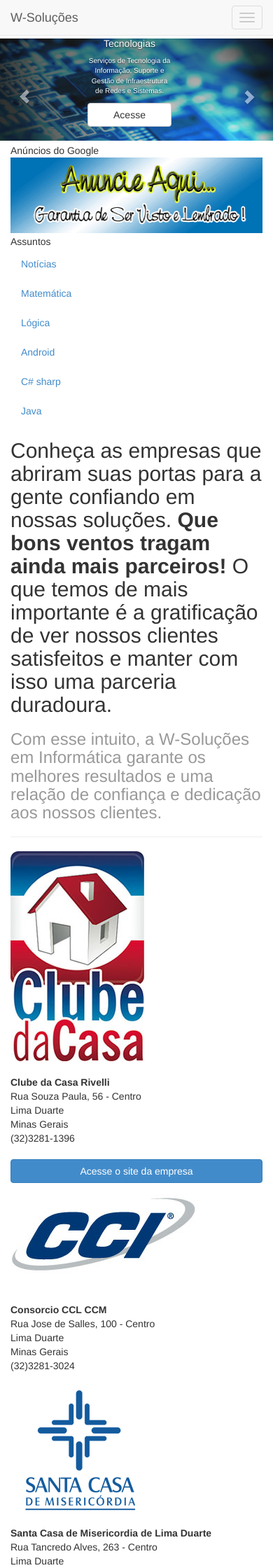
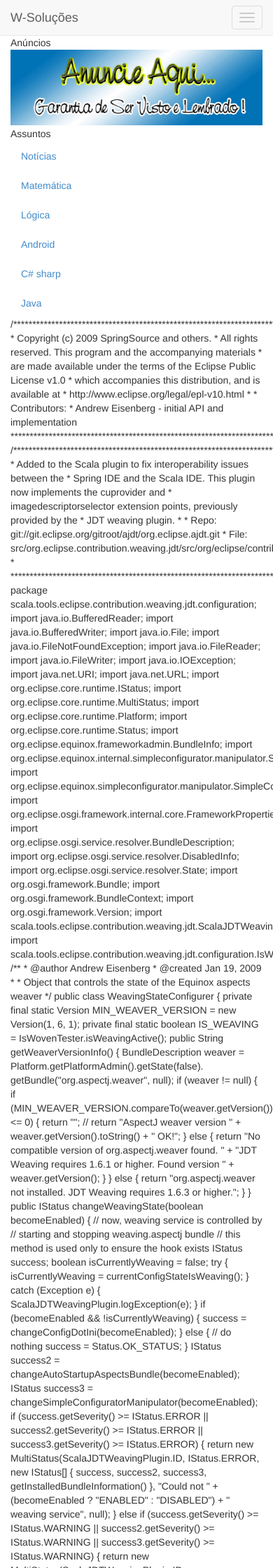
Before and after one commit to williandroid/w-solucoes, a PHP site: page /parceiros.php in a window 390 px wide; the page is wider, and only the part inside the window is pictured. Shown: the top 2240 px of that part at 70% size. Run offline with PHP 8.4, Linux system fonts and the light colour scheme; some libraries are stand-ins or nearby versions.

Commit message:
Algumas modificações na responsividade

```diff
--- a/css/mycss.css
+++ b/css/mycss.css
@@ -73,10 +73,6 @@ ul.thumbnails {
     }
 }
 
-.carousel{
-    margin-top: 1%;
-    margin-bottom: 1%;
-}
 
 
 /* Featurettes
@@ -128,13 +124,6 @@ ul.thumbnails {
         margin: -20px 0;
     }
 
-    .carousel .item {
-        height: 500px;
-    }
-    .carousel img {
-        width: auto;
-        height: 500px;
-    }
 
     .featurette {
         height: auto;
@@ -156,35 +145,11 @@ ul.thumbnails {
         margin: -20px;
     }
 
-    .carousel {
-        margin-left: -20px;
-        margin-right: -20px;
-    }
-    .carousel .item {
-        height: 100%;
-    }
-    .carousel img {
-        height: 100%;
-    }
 
     .btn {
         width: 100%;
     }
-    .carousel-caption {
-        width: 65%;
-        padding: 0 70px;
-        margin-top: 100px;
-    }
-    .carousel-caption h1 {
-        font-size: 100%;
-    }
-    .carousel-caption p {
-        font-size: 10px;
-    }
-    .carousel-caption .lead,
-    .carousel-caption .btn {
-        font-size: 100%;
-    }
+
 
     .featurette-heading {
         font-size: 30px;
@@ -193,7 +158,5 @@ ul.thumbnails {
         font-size: 18px;
         line-height: 1.5;
     }
-    .carousel-indicators{
-       visibility: hidden;
-    }
+
 }
--- a/envia-email.php
+++ b/envia-email.php
@@ -8,7 +8,7 @@ require("Template.class.php");
 $tpl = new Template("layout.html");
 $tpl->PAGATUAL = "Enviado";
 
-$destino = "ottoniwillian@gmail.com";
+$destino = "";
 
 $nome = $_POST['cpNomeEmpresa'];
 $email = $_POST['cpEmail'];
--- a/layout.html
+++ b/layout.html
@@ -15,7 +15,7 @@
         <script src="//ajax.googleapis.com/ajax/libs/jquery/1.10.2/jquery.min.js"></script>
         <script src="js/bootstrap.js"></script>
         <script type="text/javascript">
-            $(document).ready(function() {
+            $(document).ready(function () {
                 $('.carousel').carousel({
                     interval: 10000
                 });
@@ -75,59 +75,12 @@
 
         <!--Corpo do Site-->
         <div class="container">
-            <!--Carousel-->
-            <div id="carouselID" class="carousel slide" data-ride="carousel">
-                <!-- Indicators -->
-                <ol class="carousel-indicators">
-                    <li data-target="#carouselID" data-slide-to="0" class="active"></li>
-                    <li data-target="#carouselID" data-slide-to="1"></li>
-                    <li data-target="#carouselID" data-slide-to="2"></li>
-                </ol>
 
-                <!-- Wrapper for slides -->
-                <div class="carousel-inner">
-                    <div class="item active">
-                        <img src="images/slide-01_.jpg" alt="">
-                        <div class="carousel-caption">
-                            <h1>W-Soluções & Tecnologias</h1>
-                            <p>Serviços de Tecnologia da Informação, Suporte e Gestão de Infraestrutura de Redes e Sistemas.</p>
-                            <a class="btn btn-default" href="servicosInformatica.php">Acesse</a>
-                        </div>
-                    </div>
-
-                    <div class="item">
-                        <img src="images/slide-02_.jpg" alt="">
-                        <div class="carousel-caption">
-                            <h1>Temos os Melhores Serviços para sua Empresa</h1>
-                            <p>Solicite-nos um Orçamento</p>
-                            <a class="btn btn-default" href="servicosEmpresas.php">Guia Serviços</a>
-                        </div>
-                    </div>
-
-                    <div class="item">
-                        <img src="images/slide-03_.jpg" alt="">
-                        <div class="carousel-caption">
-                            <h1>Hospedagem de WebSites</h1>
-                            <p>Hospede seu site na W-Soluções</p>
-                            <p>Planos com espaço e banda ilimitada</p>
-                            <a class="btn btn-default" href="hospedagem.php">Planos</a>
-                        </div>
-                    </div>
-                </div>
-
-                <!-- Controls -->
-                <a class="left carousel-control" href="#carouselID" data-slide="prev">
-                    <span class="glyphicon glyphicon-chevron-left"></span>
-                </a>
-                <a class="right carousel-control" href="#carouselID" data-slide="next">
-                    <span class="glyphicon glyphicon-chevron-right"></span>
-                </a>
-            </div><!--./Carousel-->
 
             <div class="row">
                 <div class="col-md-3">
                     <ul class="nav nav-stacked nav-pills">
-                        <li>Anúncios do Google
+                        <li>Anúncios
                             <img class="img-responsive" src="images/anuncie_aqui.gif">
                         </li>
                         <li>Assuntos
@@ -152,6 +105,7 @@
                 </div>
 
             </div>
+        </div>
 
 
 
--- a/nbproject/project.xml
+++ b/nbproject/project.xml
@@ -3,7 +3,7 @@
     <type>org.netbeans.modules.php.project</type>
     <configuration>
         <data xmlns="http://www.netbeans.org/ns/php-project/1">
-            <name>w-solucoes</name>
+            <name>wsolucoes</name>
         </data>
     </configuration>
 </project>
--- a/parceiros.html
+++ b/parceiros.html
@@ -1,43 +1,428 @@
+/*******************************************************************************
+ * Copyright (c) 2009 SpringSource and others.
+ * All rights reserved. This program and the accompanying materials
+ * are made available under the terms of the Eclipse Public License v1.0
+ * which accompanies this distribution, and is available at
+ * http://www.eclipse.org/legal/epl-v10.html
+ *
+ * Contributors:
+ *     Andrew Eisenberg - initial API and implementation
+ *******************************************************************************/
 
-<h2>Conheça as empresas que abriram suas portas para a gente confiando em
-    nossas soluções. <strong>Que bons ventos tragam ainda mais parceiros!</strong>
-    O que temos de mais importante é a gratificação de ver nossos
-    clientes satisfeitos e manter com isso uma parceria duradoura.</h2>
+/*******************************************************************************
+ * Added to the Scala plugin to fix interoperability issues between the
+ * Spring IDE and the Scala IDE. This plugin now implements the cuprovider and
+ * imagedescriptorselector extension points, previously provided by the
+ * JDT weaving plugin.
+ *
+ * Repo: git://git.eclipse.org/gitroot/ajdt/org.eclipse.ajdt.git
+ * File: src/org.eclipse.contribution.weaving.jdt/src/org/eclipse/contribution/jdt/preferences/WeavingStateConfigurer.java
+ *
+ *******************************************************************************/
 
-<h3 class="text-muted">Com esse intuito, a W-Soluções em Informática garante os melhores
-    resultados e uma relação de confiança e dedicação aos nossos clientes.</h3>
+package scala.tools.eclipse.contribution.weaving.jdt.configuration;
 
-<hr>
-    <div class="col-md-4">
-    <img class="img-responsive" src="images/rivelli.jpg"><br>
-    <address>
-        <strong>Clube da Casa Rivelli</strong><br>
-        Rua Souza Paula, 56 - Centro<br>
-        Lima Duarte<br>
-        Minas Gerais<br>
-       (32)3281-1396<br>
-    </address>
-    <a class="btn btn-primary" href="http://www.clubedacasa.com.br" target="_blank">Acesse o site da empresa</a>
-    </div>
-    <div class="col-md-4">
-    <img class="img-responsive" src="images/ccl_logo.jpg"><br>
-    <address>
-        <strong>Consorcio CCL CCM</strong><br>
-        Rua Jose de Salles, 100 - Centro<br>
-        Lima Duarte<br>
-        Minas Gerais<br>
-       (32)3281-3024<br>
-    </address>
-    </div>
+import java.io.BufferedReader;
+import java.io.BufferedWriter;
+import java.io.File;
+import java.io.FileNotFoundException;
+import java.io.FileReader;
+import java.io.FileWriter;
+import java.io.IOException;
+import java.net.URI;
+import java.net.URL;
 
-    <div class="col-md-4">
+import org.eclipse.core.runtime.IStatus;
+import org.eclipse.core.runtime.MultiStatus;
+import org.eclipse.core.runtime.Platform;
+import org.eclipse.core.runtime.Status;
+import org.eclipse.equinox.frameworkadmin.BundleInfo;
+import org.eclipse.equinox.internal.simpleconfigurator.manipulator.SimpleConfiguratorManipulatorImpl;
+import org.eclipse.equinox.simpleconfigurator.manipulator.SimpleConfiguratorManipulator;
+import org.eclipse.osgi.framework.internal.core.FrameworkProperties;
+import org.eclipse.osgi.service.resolver.BundleDescription;
+import org.eclipse.osgi.service.resolver.DisabledInfo;
+import org.eclipse.osgi.service.resolver.State;
+import org.osgi.framework.Bundle;
+import org.osgi.framework.BundleContext;
+import org.osgi.framework.Version;
 
-    <img class="img-responsive" src="images/santaCasa.png"><br>
-    <address>
-        <strong>Santa Casa de Misericordia de Lima Duarte</strong><br>
-        Rua Tancredo Alves, 263 - Centro<br>
-        Lima Duarte<br>
-        Minas Gerais<br>
-       (32)3281-1222<br>
-    </address>
-    </div>
+import scala.tools.eclipse.contribution.weaving.jdt.ScalaJDTWeavingPlugin;
+import scala.tools.eclipse.contribution.weaving.jdt.configuration.IsWovenTester;
+
+/**
+ * @author Andrew Eisenberg
+ * @created Jan 19, 2009
+ *
+ * Object that controls the state of the Equinox aspects weaver
+ */
+public class WeavingStateConfigurer {
+
+    private final static Version MIN_WEAVER_VERSION = new Version(1, 6, 1);
+
+    private final static boolean IS_WEAVING = IsWovenTester.isWeavingActive();
+
+
+    public String getWeaverVersionInfo() {
+        BundleDescription weaver =
+            Platform.getPlatformAdmin().getState(false).
+            getBundle("org.aspectj.weaver", null);
+
+        if (weaver != null) {
+            if (MIN_WEAVER_VERSION.compareTo(weaver.getVersion()) <= 0) {
+                return "";
+//                return "AspectJ weaver version " + weaver.getVersion().toString() + " OK!";
+            } else {
+                return "No compatible version of org.aspectj.weaver found.  " +
+                "JDT Weaving requires 1.6.1 or higher.  Found version " +
+                weaver.getVersion();
+            }
+        } else {
+            return "org.aspectj.weaver not installed.  JDT Weaving requires 1.6.3 or higher.";
+        }
+    }
+
+    public IStatus changeWeavingState(boolean becomeEnabled) {
+        // now, weaving service is controlled by
+        // starting and stopping weaving.aspectj bundle
+        // this method is used only to ensure the hook exists
+        IStatus success;
+        boolean isCurrentlyWeaving = false;
+        try {
+            isCurrentlyWeaving = currentConfigStateIsWeaving();
+        } catch (Exception e) {
+            ScalaJDTWeavingPlugin.logException(e);
+        }
+        if (becomeEnabled && !isCurrentlyWeaving) {
+            success = changeConfigDotIni(becomeEnabled);
+        } else {
+            // do nothing
+            success = Status.OK_STATUS;
+        }
+
+
+        IStatus success2 = changeAutoStartupAspectsBundle(becomeEnabled);
+
+        IStatus success3 = changeSimpleConfiguratorManipulator(becomeEnabled);
+        if (success.getSeverity() >= IStatus.ERROR || success2.getSeverity() >= IStatus.ERROR || success3.getSeverity() >= IStatus.ERROR) {
+            return new MultiStatus(ScalaJDTWeavingPlugin.ID, IStatus.ERROR,
+                    new IStatus[] { success, success2, success3, getInstalledBundleInformation() }, "Could not "
+                    + (becomeEnabled ? "ENABLED" : "DISABLED") + " weaving service",
+                    null);
+        } else if (success.getSeverity() >= IStatus.WARNING || success2.getSeverity() >= IStatus.WARNING || success3.getSeverity() >= IStatus.WARNING) {
+            return new MultiStatus(ScalaJDTWeavingPlugin.ID, IStatus.WARNING,
+                    new IStatus[] { success, success2, success3, getInstalledBundleInformation() }, "Weaving service "
+                    + (becomeEnabled ? "ENABLED" : "DISABLED") + " with warnings",
+                    null);
+        } else {
+            // if successful, also schedule to ask for reindexing on startup
+            if (becomeEnabled) {
+              // We don't ask to reindex (anyway, the Scala nature was not part of the 'weavable natures' list)
+              // while using the JDT weaving plugin
+//                JDTWeavingPreferences.setAskToReindex(true);
+            }
+            return new MultiStatus(ScalaJDTWeavingPlugin.ID, IStatus.OK,
+                    new IStatus[] { getInstalledBundleInformation() },
+                    "Weaving service successfully "
+                    + (becomeEnabled ? "ENABLED" : "DISABLED"), null);
+        }
+    }
+
+    /**
+     * Change the default startup state of the aspectj weaving bundle using the
+     * {@link SimpleConfiguratorManipulator}
+     * @param becomeEnabled if true, then ensure that the bundle is set to autostarted
+     * if false, the bundle should not be autostarted
+     * @return {@link Status#OK_STATUS} if all goes well, otherwise returns the exception
+     */
+    private IStatus changeSimpleConfiguratorManipulator(boolean becomeEnabled) {
+        SimpleConfiguratorManipulator manipulator = new SimpleConfiguratorManipulatorImpl();
+        BundleContext bundleContext = null;
+        try {
+            bundleContext = Platform.getBundle(ScalaJDTWeavingPlugin.ID).getBundleContext();
+        } catch (Exception e) {
+            return new Status(IStatus.ERROR, ScalaJDTWeavingPlugin.ID, "Cannot get bundleContext", e);
+        }
+        if (bundleContext == null) {
+            return new Status(IStatus.ERROR, ScalaJDTWeavingPlugin.ID, "Cannot get bundleContext", new Exception());
+        }
+
+        try {
+            BundleInfo[] infos = manipulator.loadConfiguration(bundleContext, null);
+            BundleInfo weavingInfo = null;
+            for (BundleInfo info : infos) {
+                if (info.getSymbolicName().equals("org.eclipse.equinox.weaving.aspectj")) {
+                    weavingInfo = info;
+                    break;
+                }
+            }
+            if (weavingInfo == null) {
+                return new Status(IStatus.ERROR, ScalaJDTWeavingPlugin.ID, "Could not find equinox aspects bundle", new Exception());
+            }
+
+            weavingInfo.setMarkedAsStarted(becomeEnabled);
+
+            URL configURL = Platform.getConfigurationLocation().getURL();
+            if (configURL == null || !"file".equals(configURL.getProtocol())) {
+                throw new IOException("Platform configuration location is not found: " + configURL);
+            }
+
+            URL installURL = Platform.getInstallLocation().getURL();
+            if (installURL == null || !"file".equals(installURL.getProtocol())) {
+                throw new IOException("Platform install location is not found: " + installURL);
+            }
+            manipulator.saveConfiguration(infos, new File(configURL.getFile() + SimpleConfiguratorManipulator.BUNDLES_INFO_PATH), new File(installURL.getFile()).toURI());
+
+            return Status.OK_STATUS;
+        } catch (IOException e) {
+            return new Status(IStatus.ERROR, ScalaJDTWeavingPlugin.ID, "Cannot load configuration", e);
+        }
+    }
+
+    private IStatus getInstalledBundleInformation() {
+        StringBuffer sb = new StringBuffer();
+        sb.append("Information on currently installed bundles:\n");
+
+        Bundle[] allEABundles = Platform.getBundles("org.eclipse.equinox.weaving.aspectj", null); //$NON-NLS-1$
+        if (allEABundles != null) {
+            for (int i = 0; i < allEABundles.length; i++) {
+                Bundle bundle = allEABundles[i];
+                sb.append(createBundleNameString(bundle));
+            }
+        } else {
+            sb.append("org.eclipse.equinox.weaving.aspectj not installed\n");
+        }
+
+        Bundle[] allWeaverBundles = Platform.getBundles("org.aspectj.weaver", null);
+        if (allWeaverBundles != null) {
+            for (int i = 0; i < allWeaverBundles.length; i++) {
+                Bundle bundle = allWeaverBundles[i];
+                sb.append(createBundleNameString(bundle));
+            }
+        } else {
+            sb.append("org.aspectj.weaver not installed\n");
+        }
+
+        allWeaverBundles = Platform.getBundles("com.springsource.org.aspectj.weaver", null);
+        if (allWeaverBundles != null) {
+            for (int i = 0; i < allWeaverBundles.length; i++) {
+                Bundle bundle = allWeaverBundles[i];
+                sb.append(createBundleNameString(bundle));
+            }
+        } else {
+            sb.append("com.springsource.org.aspectj.weaver not installed\n");
+        }
+
+        Bundle[] allWeavingHooks = Platform.getBundles("org.eclipse.equinox.weaving.hook", null);
+        if (allWeavingHooks != null) {
+            for (int i = 0; i < allWeavingHooks.length; i++) {
+                Bundle bundle = allWeavingHooks[i];
+                sb.append(createBundleNameString(bundle));
+            }
+        } else {
+            sb.append("org.eclipse.equinox.weaving.hook not installed\n");
+        }
+
+
+        return new Status(IStatus.INFO, ScalaJDTWeavingPlugin.ID, sb.toString());
+    }
+
+    private StringBuffer createBundleNameString(Bundle bundle) {
+        StringBuffer sb = new StringBuffer();
+        sb.append(bundle.getSymbolicName()).append("_")
+            .append(bundle.getVersion()).append(" : ID ")
+            .append(bundle.getBundleId()).append(": STATE ");
+        switch (bundle.getState()) {
+            case Bundle.ACTIVE:
+                sb.append("ACTIVE");
+                break;
+
+            case Bundle.INSTALLED:
+                sb.append("INSTALLED");
+                break;
+
+            case Bundle.RESOLVED:
+                sb.append("RESOLVED");
+                break;
+
+            case Bundle.STARTING:
+                sb.append("STARTING");
+                break;
+
+            case Bundle.STOPPING:
+                sb.append("STOPPING");
+                break;
+        }
+
+        sb.append("\n");
+        return sb;
+    }
+
+    private IStatus changeAutoStartupAspectsBundle(boolean becomeEnabled) {
+
+        // get all versions of weaving.aspectj in the platform.
+        // disable and stop all but the most receent
+        Bundle[] allEABundles = Platform.getBundles("org.eclipse.equinox.weaving.aspectj", null); //$NON-NLS-1$
+        if (allEABundles == null || allEABundles.length == 0) {
+            return new Status(IStatus.ERROR, ScalaJDTWeavingPlugin.ID, "Could not find org.eclipse.equinox.weaving.aspectj" +
+            		" so weaving service cannot be " +
+            		(becomeEnabled ? "enabled" : "disabled") + ".");
+        }
+        try {
+            State state = Platform.getPlatformAdmin().getState(false);
+            if (becomeEnabled) {
+                allEABundles[0].start();
+                for (int i = 1; i < allEABundles.length; i++) {
+                    allEABundles[i].stop();
+                    BundleDescription desc = state.getBundle(allEABundles[i].getBundleId());
+                    DisabledInfo info = new DisabledInfo(
+                            "org.eclipse.contribution.weaving.jdt", //$NON-NLS-1$
+                            "Disabled older version of Equinox Aspects", desc); //$NON-NLS-1$
+                    try {
+                        Platform.getPlatformAdmin().addDisabledInfo(info);
+                    } catch (IllegalArgumentException e) {
+                        // can ignore
+                    }
+                }
+            } else {
+                for (int i = 0; i < allEABundles.length; i++) {
+                    switch(allEABundles[i].getState()) {
+                        case Bundle.ACTIVE:
+                        case Bundle.INSTALLED:
+                        case Bundle.STARTING:
+                        case Bundle.RESOLVED:
+                            allEABundles[i].stop();
+                    }
+                }
+            }
+
+            return Status.OK_STATUS;
+        } catch (Exception e) {
+            return new Status(IStatus.ERROR, ScalaJDTWeavingPlugin.ID, "Error occurred in setting org.eclipse.equinox.weaving.aspectj to autostart" +
+                    " so weaving service cannot be " +
+                    (becomeEnabled ? "enabled" : "disabled") + ".", e);
+        }
+    }
+
+    private IStatus changeConfigDotIni(boolean becomeEnabled) {
+
+        // a little crude find the config.ini go through each
+        // line and filter out the osgi.framework.extensions line
+        IStatus success;
+        try {
+            String configArea = getConfigArea();
+            File f = new File(new URI(configArea));
+            if (f.canWrite()) {
+                BufferedReader br = new BufferedReader(new FileReader(f));
+
+                String newConfig = internalChangeWeavingState(becomeEnabled, br);
+                BufferedWriter bw = new BufferedWriter(new FileWriter(f));
+                bw.write(newConfig);
+                bw.close();
+
+
+                if (becomeEnabled == currentConfigStateIsWeaving()) {
+                    success = Status.OK_STATUS;
+                } else {
+                    success = new Status(IStatus.ERROR, ScalaJDTWeavingPlugin.ID, "Could not add or remove org.eclipse.equinox.weaving.hook as a framework adaptor.");
+                }
+            } else {
+                // cannot write to file...most likely this is because the config.ini
+                // is in a global location that is read-only.
+                success = new Status(IStatus.WARNING, ScalaJDTWeavingPlugin.ID, "Could not add " +
+                		"'osgi.framework.extensions=org.eclipse.equinox.weaving.hook'\n " +
+                		"to the config.ini because the file is read-only.  Weaving may not be enabled.");
+            }
+        } catch (Exception e) {
+            success = new Status(IStatus.ERROR, ScalaJDTWeavingPlugin.ID, e
+                    .getMessage(), e);
+        }
+        return success;
+    }
+
+    protected String internalChangeWeavingState(boolean becomeEnabled,
+            BufferedReader br) throws IOException {
+        StringBuffer sb = new StringBuffer();
+        String line = null;
+        boolean hookAdded = false;
+        while ((line = br.readLine()) != null) {
+            if (line.trim().startsWith("osgi.framework.extensions=")) {
+                String[] split = line.split("=");
+                if (split.length > 1) {
+                    String[] extNames = split[1].split(",");
+                    boolean shouldAddLine = false;
+                    StringBuffer sb2 = new StringBuffer();
+                    sb2.append("osgi.framework.extensions=");
+                    for (int i = 0; i < extNames.length; i++) {
+                        String extName = extNames[i].trim();
+                        // don't add hook, we add it later in needed
+                        if (!extName.equals("org.eclipse.equinox.weaving.hook")) {
+                            sb2.append(extName + ",");
+                            shouldAddLine = true;
+                        }
+                    }
+                    if (shouldAddLine) {
+                        if (becomeEnabled) {
+                            sb2.append("org.eclipse.equinox.weaving.hook\n");
+                            hookAdded = true;
+                        } else {
+                            // replace last comma
+                            sb2.replace(sb2.length() - 1, sb2.length(), "\n");
+                        }
+                        sb.append(sb2);
+                    }
+                }
+            } else {
+                sb.append(line + "\n");
+            }
+        }
+
+        // if line didn't exist before
+        if (becomeEnabled && !hookAdded) {
+            sb.append("osgi.framework.extensions=org.eclipse.equinox.weaving.hook\n");
+        }
+        try {
+            br.close();
+        } catch (IOException e) {
+            ScalaJDTWeavingPlugin.logException(e);
+        }
+        return sb.toString();
+    }
+
+    private String getConfigArea() {
+        String configArea = FrameworkProperties.getProperty("osgi.configuration.area") + "config.ini";
+        configArea = configArea.replaceAll(" ", "%20");
+        return configArea;
+    }
+
+
+    public boolean currentConfigStateIsWeaving() throws Exception {
+        String configArea = getConfigArea();
+
+        File f = new File(new URI(configArea));
+        if (! f.exists()) {
+            throw new FileNotFoundException("Could not find config file: " + f.getAbsolutePath());
+        }
+        if (! f.canWrite()) {
+            throw new IOException("Could not write to config file: " + f.getAbsolutePath());
+        }
+        BufferedReader br = new BufferedReader(new FileReader(f));
+        return internalCurrentConfigStateIsWeaving(br);
+    }
+
+    protected boolean internalCurrentConfigStateIsWeaving(BufferedReader br)
+            throws IOException {
+        String line = null;
+        while ((line = br.readLine()) != null) {
+            if (line.trim().startsWith("osgi.framework.extensions=") &&
+                    line.contains("org.eclipse.equinox.weaving.hook")) {
+                return true;
+            }
+        }
+        return false;
+    }
+
+    public boolean isWeaving() {
+        return IS_WEAVING;
+    }
+}
```
Also changed, not shown: index__.html (+27 -0 lines), nbproject/private/private.xml (+7 -0 lines), images/slide-01_.jpg. Lines whose indentation alone changed are shown as unchanged.
